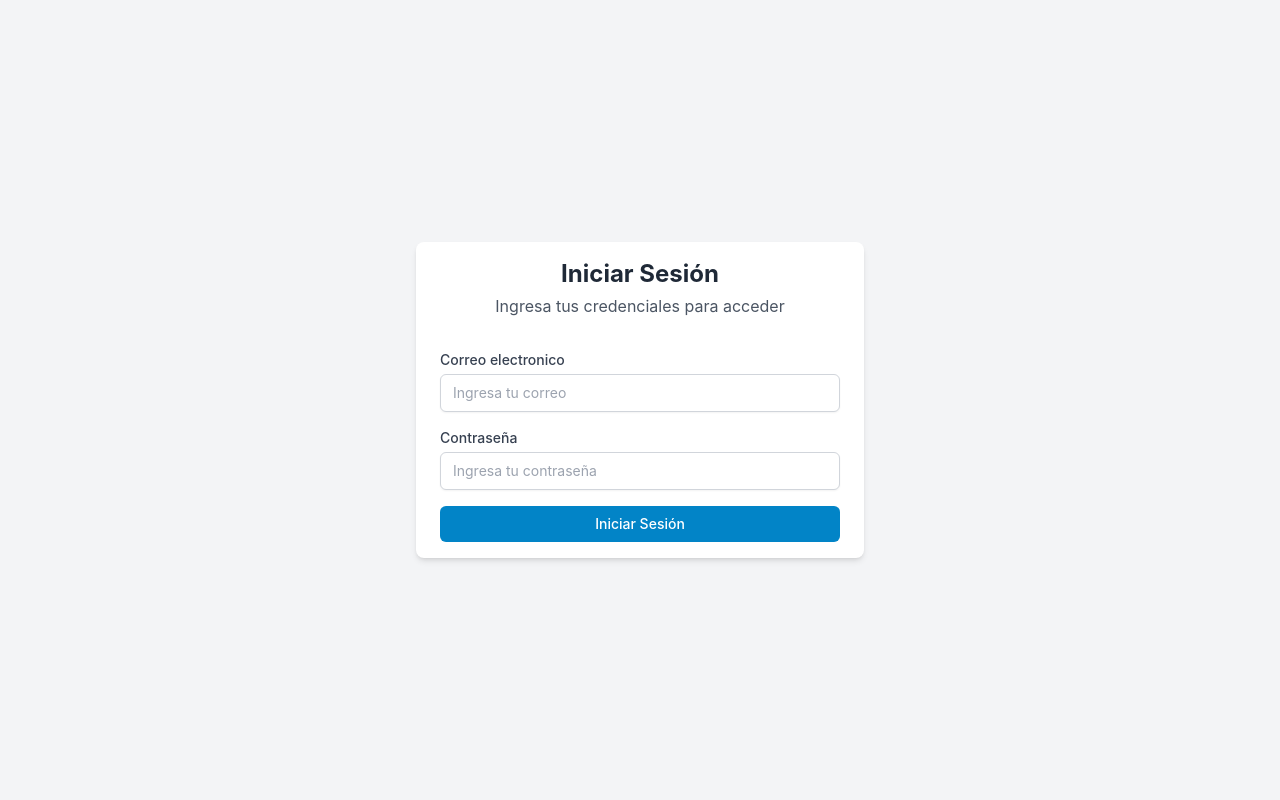
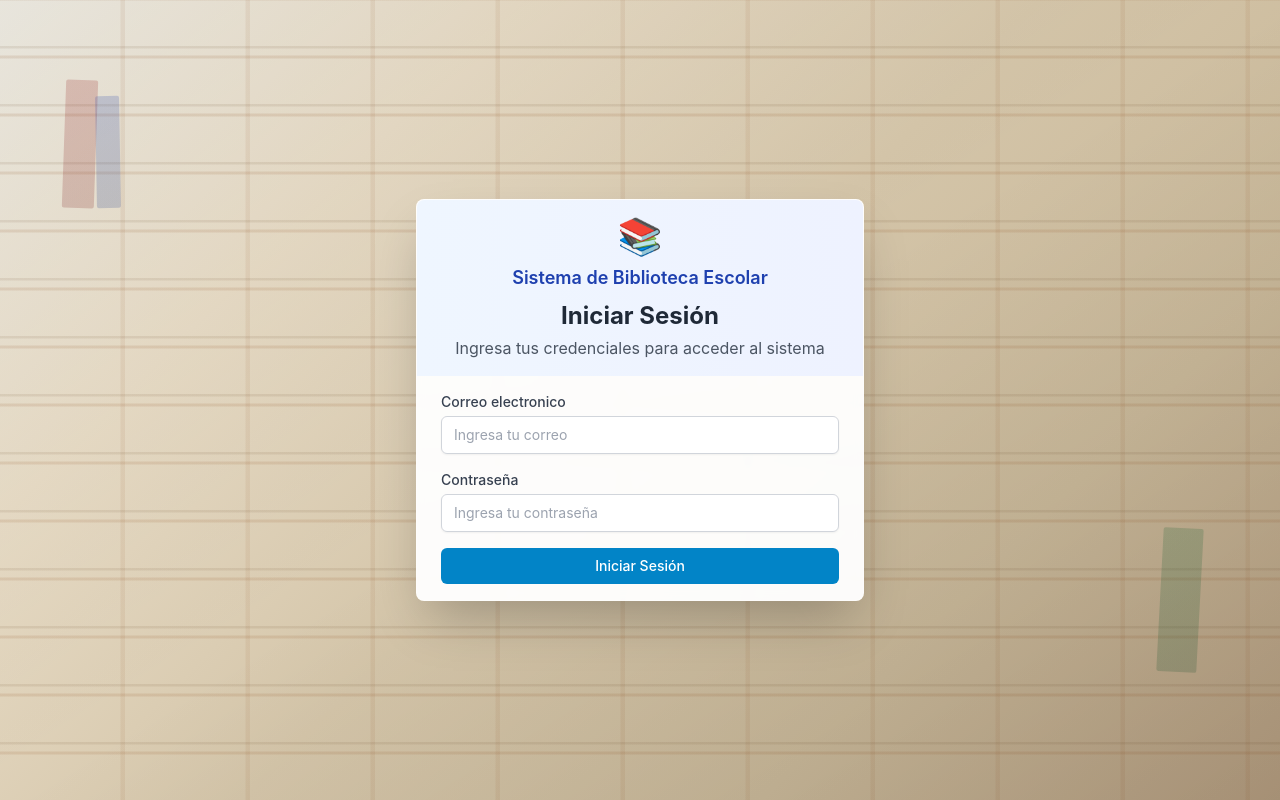
Before and after one commit to facugerez3108/ebook-client, a React (Create React App) app: page / in a window 1280 px wide. Built offline with nearby package versions, Linux system fonts and the light colour scheme.

Commit message:
fondo login

```diff
--- a/src/index.css
+++ b/src/index.css
@@ -15,3 +15,32 @@ code {
   font-family: source-code-pro, Menlo, Monaco, Consolas, 'Courier New',
     monospace;
 }
+
+/* Enhanced slideshow animation for login background */
+@keyframes slideshow {
+  0%, 30% {
+    opacity: 1;
+  }
+  35%, 65% {
+    opacity: 0;
+  }
+  70%, 100% {
+    opacity: 0;
+  }
+}
+
+/* Smooth transition slideshow animations */
+.animate-slideshow-delay-6s {
+  animation: slideshow 18s infinite;
+  animation-delay: 6s;
+}
+
+.animate-slideshow-delay-12s {
+  animation: slideshow 18s infinite;
+  animation-delay: 12s;
+}
+
+/* Additional utility for smoother transitions */
+.transition-opacity-slow {
+  transition: opacity 2s ease-in-out;
+}
--- a/src/pages/auth/Login.tsx
+++ b/src/pages/auth/Login.tsx
@@ -30,15 +30,52 @@ const LoginPage = () => {
   };
 
   return (
-    <div className="flex items-center justify-center min-h-screen bg-gray-100">
-      <div className="w-full max-w-md">
-        <div className="bg-white shadow-md rounded-lg overflow-hidden">
-          <div className="px-6 py-4">
+    <div className="flex items-center justify-center min-h-screen relative overflow-hidden">
+      {/* Fixed Classic Library Background */}
+      <div className="absolute inset-0"
+           style={{
+             background: `
+               linear-gradient(135deg, #f4f1e8 0%, #e8dcc6 25%, #d4c5a9 50%, #c9b899 75%, #b8a082 100%),
+               radial-gradient(circle at 25% 25%, rgba(139, 69, 19, 0.08) 0%, transparent 50%),
+               radial-gradient(circle at 75% 75%, rgba(160, 82, 45, 0.06) 0%, transparent 50%)
+             `
+           }}>
+        {/* Book spines simulation */}
+        <div className="absolute inset-0" style={{
+          backgroundImage: `
+            repeating-linear-gradient(0deg,
+              transparent 0px, transparent 45px,
+              rgba(139, 69, 19, 0.12) 46px, rgba(139, 69, 19, 0.12) 48px,
+              transparent 49px, transparent 55px,
+              rgba(101, 67, 33, 0.10) 56px, rgba(101, 67, 33, 0.10) 58px
+            ),
+            repeating-linear-gradient(90deg,
+              transparent 0px, transparent 120px,
+              rgba(139, 69, 19, 0.08) 121px, rgba(139, 69, 19, 0.08) 125px
+            )
+          `
+        }}></div>
+        {/* Decorative book elements */}
+        <div className="absolute top-20 left-16 w-8 h-32 bg-gradient-to-b from-red-800/20 to-red-900/20 rounded-sm transform rotate-2"></div>
+        <div className="absolute top-24 left-24 w-6 h-28 bg-gradient-to-b from-blue-800/20 to-blue-900/20 rounded-sm transform -rotate-1"></div>
+        <div className="absolute bottom-32 right-20 w-10 h-36 bg-gradient-to-b from-green-800/20 to-green-900/20 rounded-sm transform rotate-3"></div>
+      </div>
+
+      {/* Subtle overlay for better contrast */}
+      <div className="absolute inset-0 bg-gradient-to-br from-black/5 via-transparent to-black/10"></div>
+
+      <div className="w-full max-w-md z-10">
+        <div className="bg-white/95 backdrop-blur-sm shadow-2xl rounded-lg overflow-hidden border border-white/20">
+          <div className="px-6 py-4 bg-gradient-to-r from-blue-50 to-indigo-50">
+            <div className="text-center mb-2">
+              <div className="text-4xl mb-2">📚</div>
+              <h1 className="text-lg font-semibold text-blue-800 mb-1">Sistema de Biblioteca Escolar</h1>
+            </div>
             <h2 className="text-2xl font-bold text-center text-gray-800">
               Iniciar Sesión
             </h2>
             <p className="text-center text-gray-600 mt-1">
-              Ingresa tus credenciales para acceder
+              Ingresa tus credenciales para acceder al sistema
             </p>
           </div>
           <div className="px-6 py-4">
```
